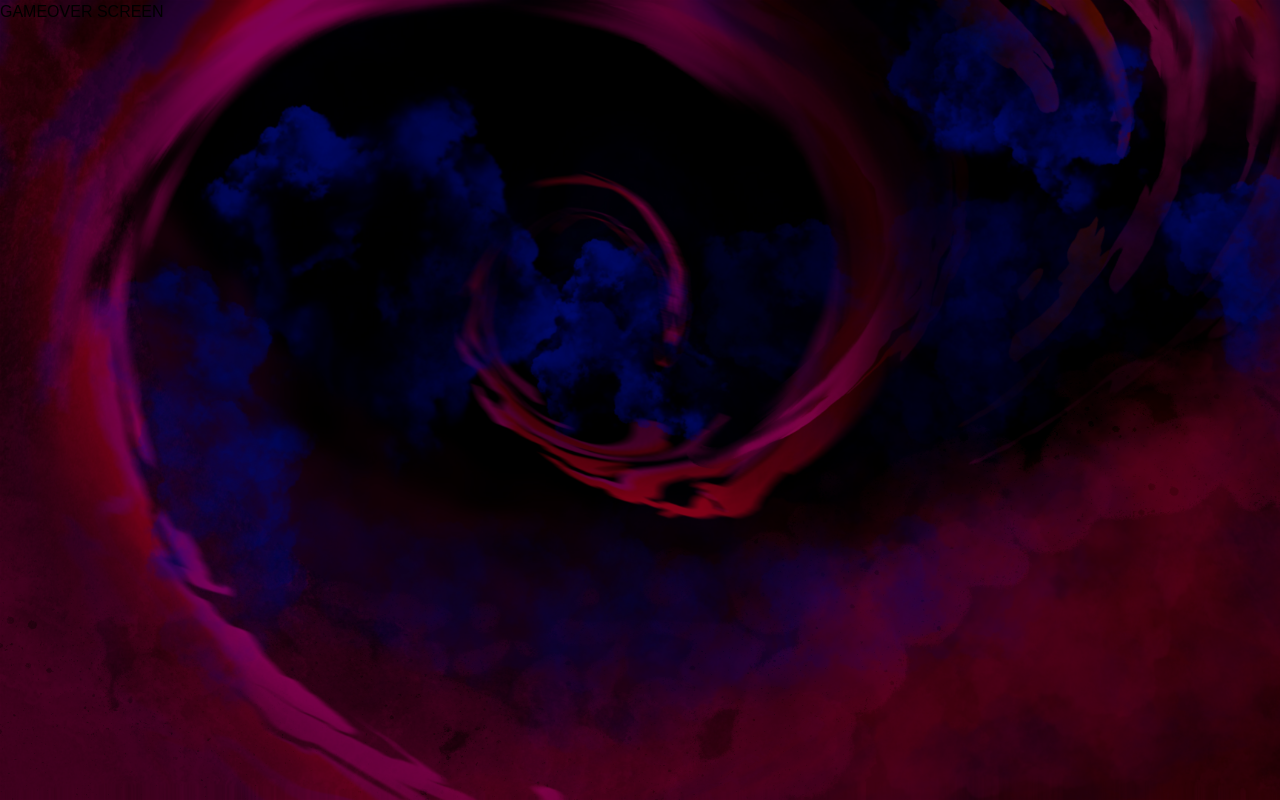
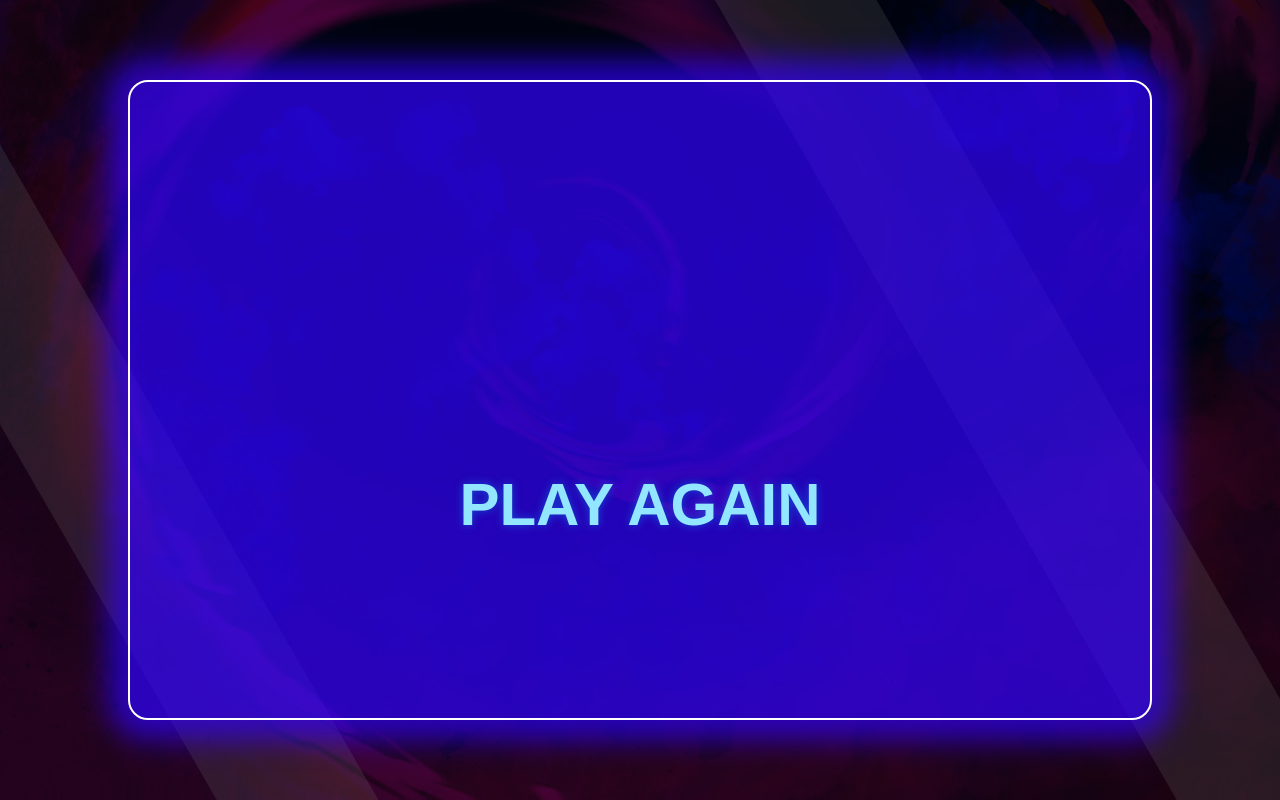
Before and after one commit to YassTorres/MemoryGame, a React (Vite) app in the folder memory-game-challenge/: page /gameover in a window 1280 px wide. Built offline with nearby package versions, Linux system fonts and the light colour scheme.

Commit message:
GameOver

```diff
--- /dev/null
+++ b/memory-game-challenge/src/components/Header.jsx
@@ -0,0 +1,11 @@
+import soundOn from "../assets/images/sound--on.svg";
+import soundOff from "../assets/images/sound--off.svg";
+function Header({timer})
+{
+    return(
+        <div className="header relative">
+            <p className="text-8xl text-white"> {timer}</p>
+            <img className="sound" src={soundOff} alt="soundMuted"/>
+        </div>)
+}
+export default Header
--- a/memory-game-challenge/src/index.css
+++ b/memory-game-challenge/src/index.css
@@ -2,8 +2,8 @@
 @import url('https://fonts.googleapis.com/css2?family=Orbitron:wght@400..900&display=swap');
 :root
 {
-  --hologramColor:rgb(0, 174, 255,0.7);
-  --hologramColorLight:rgba(29, 203, 255, 0.7);
+  --hologramColor:rgb(0, 174, 255,0.4);
+  --hologramColorLight:rgba(0, 243, 255, 0.7);
   --hologramColorText:rgb(147, 230, 255);
   --hologramBlueColor:rgba(49, 3, 255, 0.7);
   --purpleColor:rgba(255, 0, 255, 1);
@@ -18,6 +18,35 @@ html
   background-size: cover;
   background-attachment: fixed;
   font-family: "Orbitron", sans-serif;
+}
+.window
+{
+    position: fixed;
+    top: 0;
+    width: 100%;
+    height: 200vh;
+    background-color: rgb(0 16 61 / 50%);
+    opacity: 0.88;
+    z-index: -1;
+}
+.window::before,.window::after
+{
+    content: "";
+    width: 140px;
+    height: 150%;
+    background: #fff;
+    display: block;
+    transform: rotate(-30deg);
+    left: 100%;
+    top: -15%;
+    position: absolute;
+    opacity: 0.2;
+    z-index: -1;
+
+}
+.window::after
+{
+    left: 25%;
 }
 .box-container
 {
@@ -42,6 +71,8 @@ section
 {
   width: 100dvw;
   height: 100dvh;
+  z-index: 1;
+  position: relative;
 }
 .hologram-box
 {
@@ -52,9 +83,10 @@ section
   width: 80%;
   min-height: 80%;
   margin: 0 auto;
-  background: var(--hologramColor);
+  background: var(--hologramBlueColor);
+  border: solid 2px #fff;
   border-radius: 20px;
-  box-shadow: 0 0 10px 10px var(--hologramColorLight);
+  box-shadow: 0 0 30px 20px var(--hologramBlueColor);
 }
 .logo
 {
@@ -97,9 +129,18 @@ section
     margin: 20px 0;
     text-align: center;
 }
+
+.header .sound
+{
+    position: absolute;
+    right: 50px;
+    top: 0;
+    max-width: 50px;
+    filter: contrast(0) brightness(3);
+    transition: all 0.5s ease;
+}
 .gamescreen .hologram-box
 {
-  background: var(--hologramBlueColor);
   box-shadow: 0 0 10px 10px var(--hologramBlueColor);
   border:solid 4px var(--purpleColor);
   min-height: 100%;
--- a/memory-game-challenge/src/screens/GameOverScreen.jsx
+++ b/memory-game-challenge/src/screens/GameOverScreen.jsx
@@ -1,8 +1,25 @@
+import { useLocation } from "react-router-dom";
+import { Link } from 'react-router';
+import Button from "../components/Button"
+
 function GameOverScreen()
 {
+    const location = useLocation();
+    const message = location.state;
     return(
     <>
-    <h1> GAMEOVER SCREEN</h1>
+     <div className="window"> </div>
+     <section className="gameoverscreen box-container flex-wrap">
+        <div className="hologram-box">
+           <h1 className="title text-6xl! my-30! mx-50! "> {message}</h1>
+
+            <Link to="/game" className="animate-slide-down">
+            <Button Style="animate-bounce [animation-delay:100ms] start-btn text-6xl" Text="PLAY AGAIN" OnClick={() => console.log("START AGAIN")}/>
+            </Link>
+
+        </div>
+
+    </section>
     </>)
 }
 export default GameOverScreen
--- a/memory-game-challenge/src/screens/GameScreen.jsx
+++ b/memory-game-challenge/src/screens/GameScreen.jsx
@@ -2,6 +2,8 @@ import { useEffect, useState } from "react"
 import cardsData from "../data/cards.json";
 import Card from "../components/Card";
 import Modal from "../components/Modal";
+import Header from "../components/Header";
+import { useNavigate } from "react-router-dom";
 
 
 function GameScreen()
@@ -12,6 +14,7 @@ function GameScreen()
     const [isModal,setModal] = useState(false);
     const [modalContent, setModalContent] = useState(null);
     const [timer,setTimer] = useState(30);
+    const navigate = useNavigate();
 
     useEffect(()=>{
        const shuffleCards = shuffle(cardsData.cards);
@@ -32,8 +35,9 @@ function GameScreen()
   }, [timer]);
     return(
      <>
+    <div className="window"> </div>
     <section className="gamescreen flex-wrap">
-        <div className="header"> <p className="text-8xl text-white"> {timer}</p> </div>
+        <Header timer={timer}/>
         {isModal &&
         <Modal closeModal={()=>{setModal(false)}}>
             {modalContent}
@@ -103,16 +107,18 @@ function GameScreen()
     }
     function endGame(state)
     {
+        let message;
         switch (state) {
             case "WIN":
-                console.log("GANASTE")
+            message = "you did it";
                 break;
             case "LOSE":
-                console.log("PERDISTE")
+            message = "oops you didn't find them all"
                 break;
             default:
                 break;
         }
+         navigate('/gameover',{state:message})
     }
      function fillModalContent(selectedCards, isMatch)
     {
--- a/memory-game-challenge/src/screens/StartScreen.jsx
+++ b/memory-game-challenge/src/screens/StartScreen.jsx
@@ -6,6 +6,7 @@ function StartScreen()
 {
     return(
     <>
+    <div className="window"> </div>
      <section className="startscreen box-container flex-wrap">
         <div className="hologram-box">
             <picture className="logo animate-slide-up">
```
